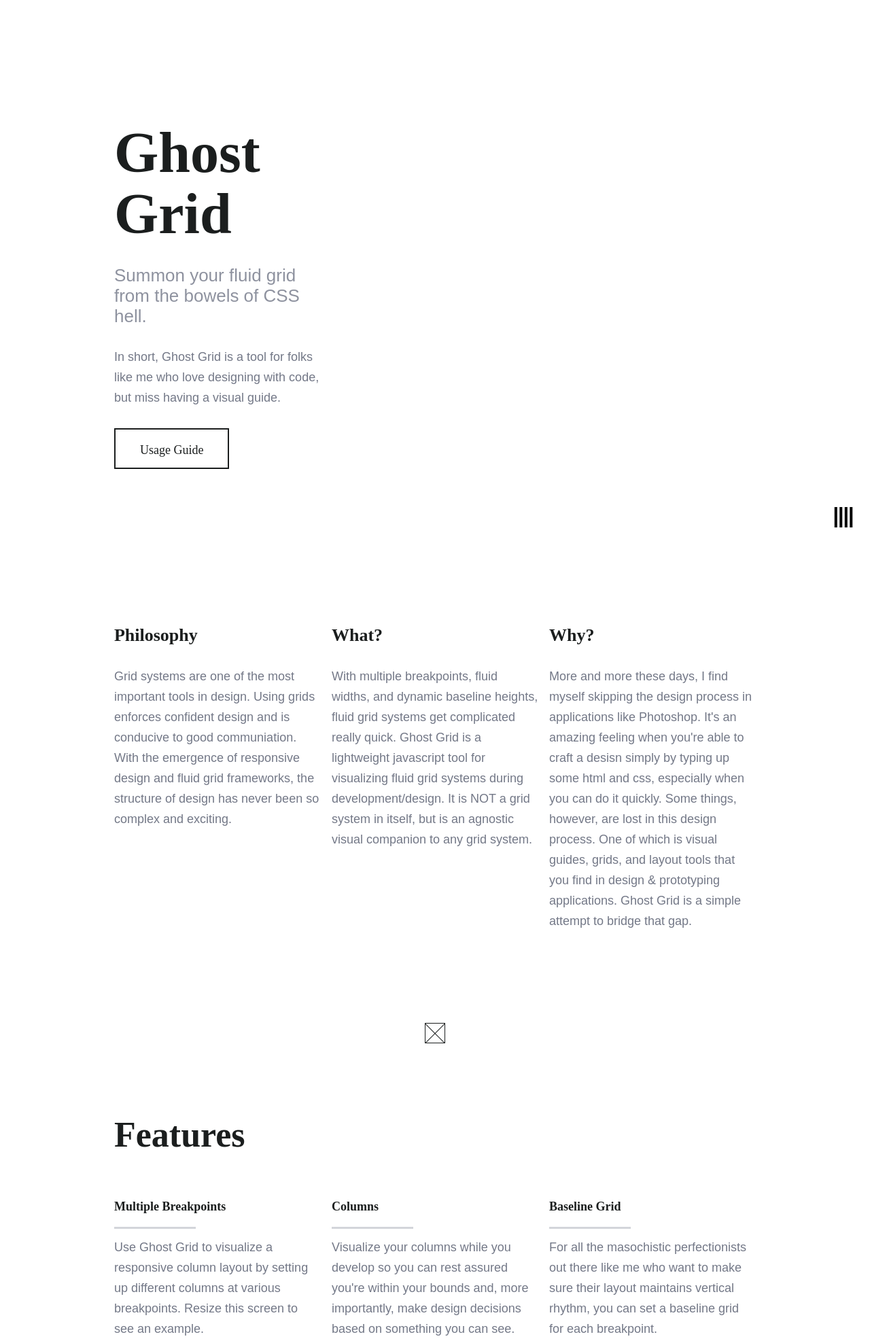
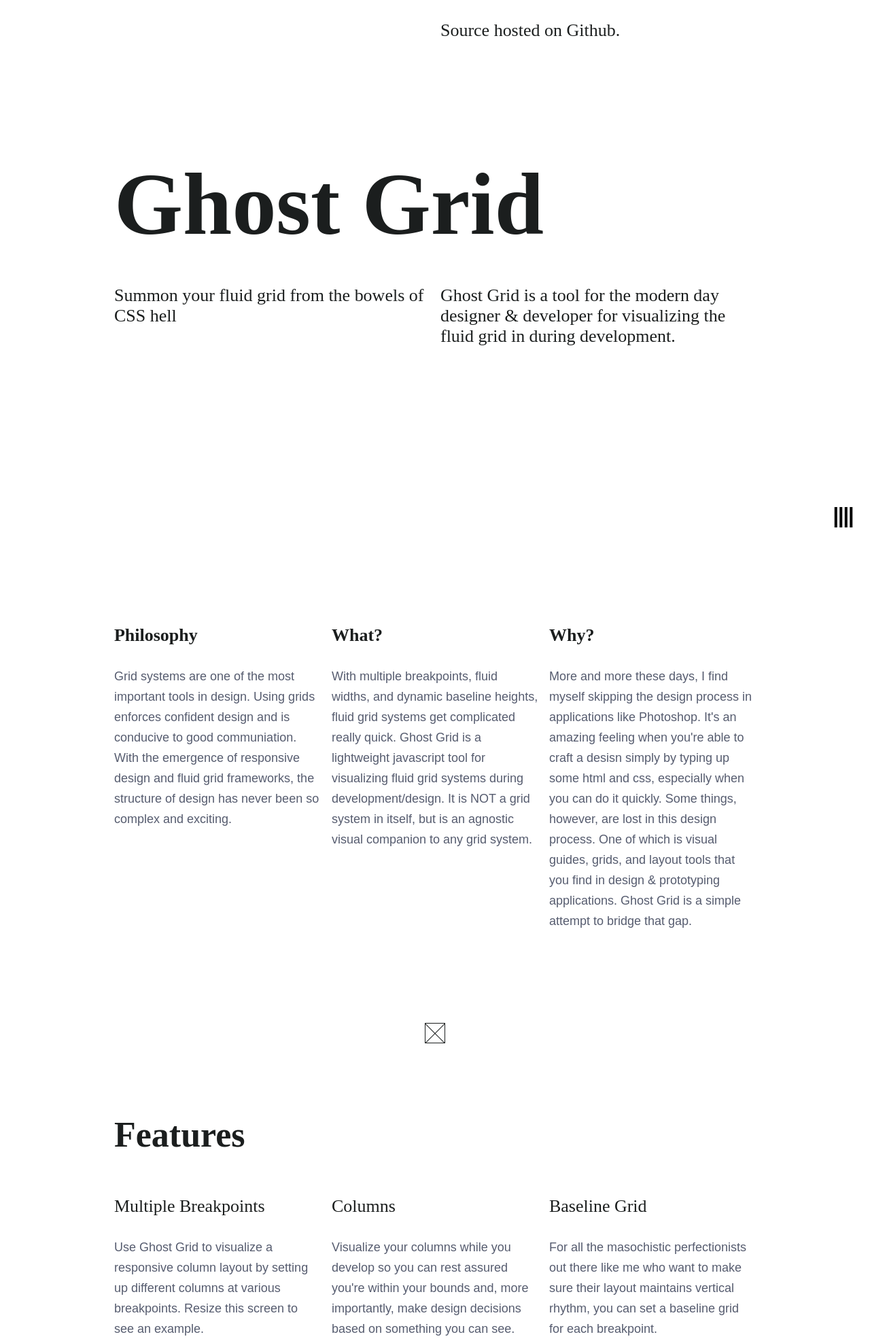
Before and after one commit to Reklino/ghost-grid, a website: page demo/index.html in a window 1280 px wide. Shown: the top 1973 px of the page at 68% size. Drawn offline with Linux system fonts and the light colour scheme; some icons are missing.

Commit message:
make attractive

```diff
--- a/demo/index.html
+++ b/demo/index.html
@@ -15,12 +15,19 @@
 
 	<header id="header" class="alternate">
 		<section class="container">
+			<div class="col-6 col-offset-6">
+				<h5>Source hosted on Github.</h5>
+			</div>
+			<div class="baseline-spacer-5"></div>
+			<div class="col-12">
+				<h1>Ghost Grid</h1>
+			</div>
 			<div class="row">
-				<div class="col-4">
-					<h2>Ghost Grid</h2>
-					<h4 class="sub">Summon your fluid grid from the bowels of CSS hell.</h4>
-					<p>In short, Ghost Grid is a tool for folks like me who love designing with code, but miss having a visual guide.</p>
-					<a class="btn" href="https://github.com/Reklino/ghost-grid" target="_blank">Usage Guide <span class="icon_arrow-right"></span></a>
+				<div class="col-6">
+					<h5>Summon your fluid grid from the bowels of CSS hell</h5>
+				</div>
+				<div class="col-6">
+					<h5>Ghost Grid is a tool for the modern day designer &amp; developer for visualizing the fluid grid in during development.</h5>
 				</div>
 			</div>
 		</section>
@@ -132,6 +139,7 @@
 	var ghost = new Ghost();
 	ghost.align = 'center',
 	ghost.opacity = 0.65,
+	ghost.containingElement = document.getElementById('header'),
 	ghost.breaks = [
 		{
 	        point: "(min-width: 300px)",
--- a/demo/sass/ghost-grid.scss
+++ b/demo/sass/ghost-grid.scss
@@ -2,7 +2,7 @@
 $duration: 0.3s;
 $easing: cubic-bezier(.3,.53,0,1);
 
-$color1: #00c5f0;
+$color: #00EBEE;
 
 body {
     position: relative;
@@ -26,8 +26,7 @@
     height: 100%;
     div {
         transition: all $duration $easing;
-        background: $color1;
-        background: linear-gradient(75deg, #23f0c7, #00c5f0);
+        border: 1px solid $color;
         border-width: 0 1px;
         position: absolute;
         width: 0;
@@ -37,7 +36,7 @@
             content:'';
             position: absolute;
             width: 0;
-            border-right: 1px solid white;
+            border-right: 1px solid $color;
             height: 100%;
         }
     }
@@ -49,7 +48,7 @@
     height: 100%;
     div {
         box-sizing: border-box;
-        border-top: 1px solid $color1;
+        border-top: 1px dotted $color;
         width: 100%;
     }
 }
@@ -57,7 +56,7 @@
 .gg-grid-hidden {
     .gg-grid-container {
         div {
-            padding: 0% !important;
+            opacity: 0;
             &:before {
                 opacity: 0;
             }
--- a/demo/sass/screen.scss
+++ b/demo/sass/screen.scss
@@ -33,14 +33,14 @@
 =            Vars            =
 ============================*/
 
-$body: #737887;
+$body: #565C6F;
 $header: #1b1e1e;
 $background: #fdfff8;
 $primary: #23f0c7;
 $secondary: #8fa9c7;
 
-$serif: "futura-pt", serif;
-$sans-serif: "freight-micro-pro", sans-serif;
+$serif: "proxima-nova", serif;
+$sans-serif: "proxima-nova", sans-serif;
 
 $duration: 0.3s;
 $easing: cubic-bezier(.36,.43,.18,.97);
@@ -117,8 +117,8 @@
     margin: 0 0 ($line-int*1) / 26 * 1em;
 }
 h5 {
-    @include normal;
-    margin: 0 0 #{$line-int / $em}em;
+    @include large;
+    margin: 0 0 ($line-int*1) / 26 * 1em;
 }
 h6 {
     @include small;
@@ -160,15 +160,7 @@
 
 h1, h2, h3, h4, h5, h6 { font-weight: 700; color: $header; font-family: $serif; }
 h5 {
-    &:after {
-        content: '';
-        display: block;
-        position: absolute;
-        margin-top: #{$line/2}em;
-        height: 3px;
-        width: 120px;
-        background: lighten($body, 35);
-    }
+    font-weight: 400;
 }
 p a {
     position: relative;
@@ -253,6 +245,12 @@
 .center { text-align: center !important; }
 .highlight { color: $primary; }
 
+.baseline-spacer-1 { @extend .clearfix; margin-bottom: #{$line*1}em; }
+.baseline-spacer-2 { @extend .clearfix; margin-bottom: #{$line*2}em; }
+.baseline-spacer-3 { @extend .clearfix; margin-bottom: #{$line*3}em; }
+.baseline-spacer-4 { @extend .clearfix; margin-bottom: #{$line*4}em; }
+.baseline-spacer-5 { @extend .clearfix; margin-bottom: #{$line*5}em; }
+
 /*-----  End of Typography  ------*/
 
 
@@ -307,7 +305,7 @@
     height: 100vh;
     text-align: left;
     section {
-        padding: #{$line*6}em 0 #{$line*3}em;
+        padding: #{$line}em 0 #{$line*3}em;
     }
 }
 
```
Also changed, not shown: demo/stylesheets/ghost-grid.css, demo/stylesheets/screen.css, dist/ghost-grid.css, dist/ghost-grid.min.css.
